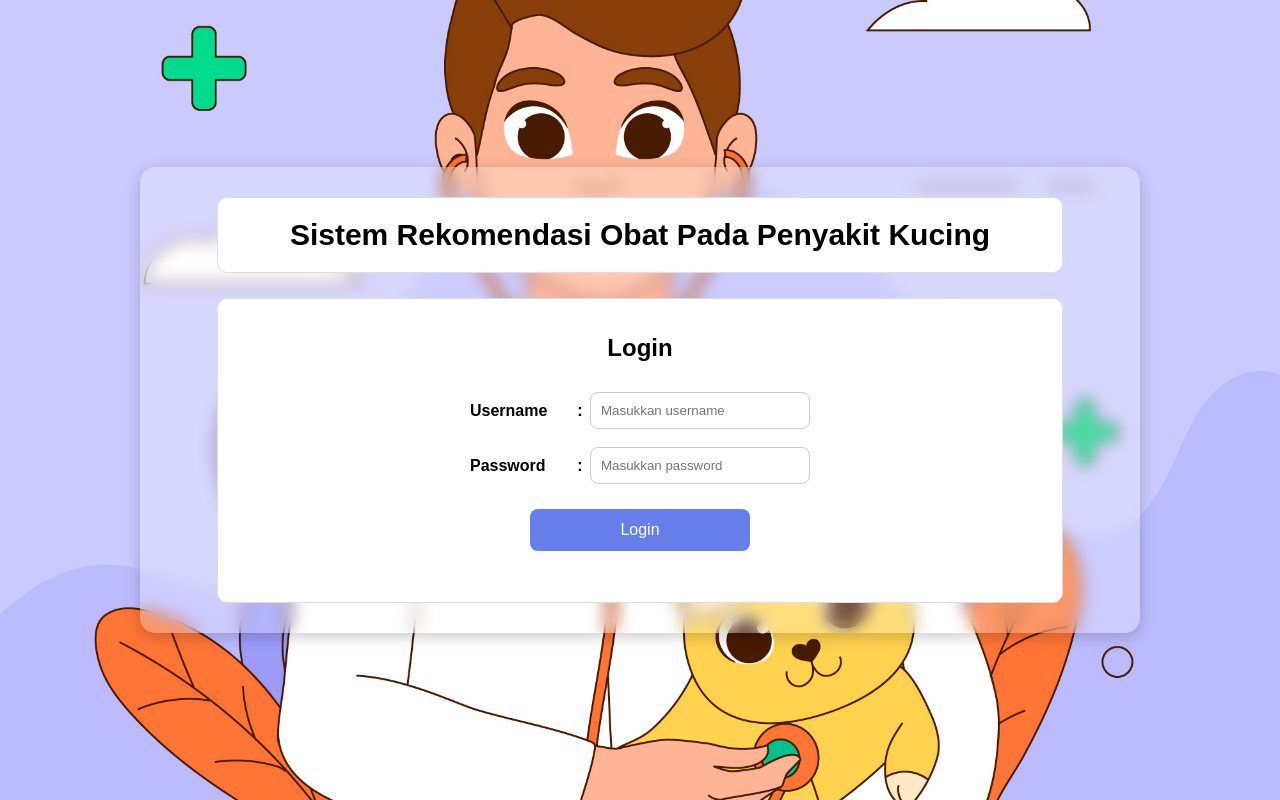
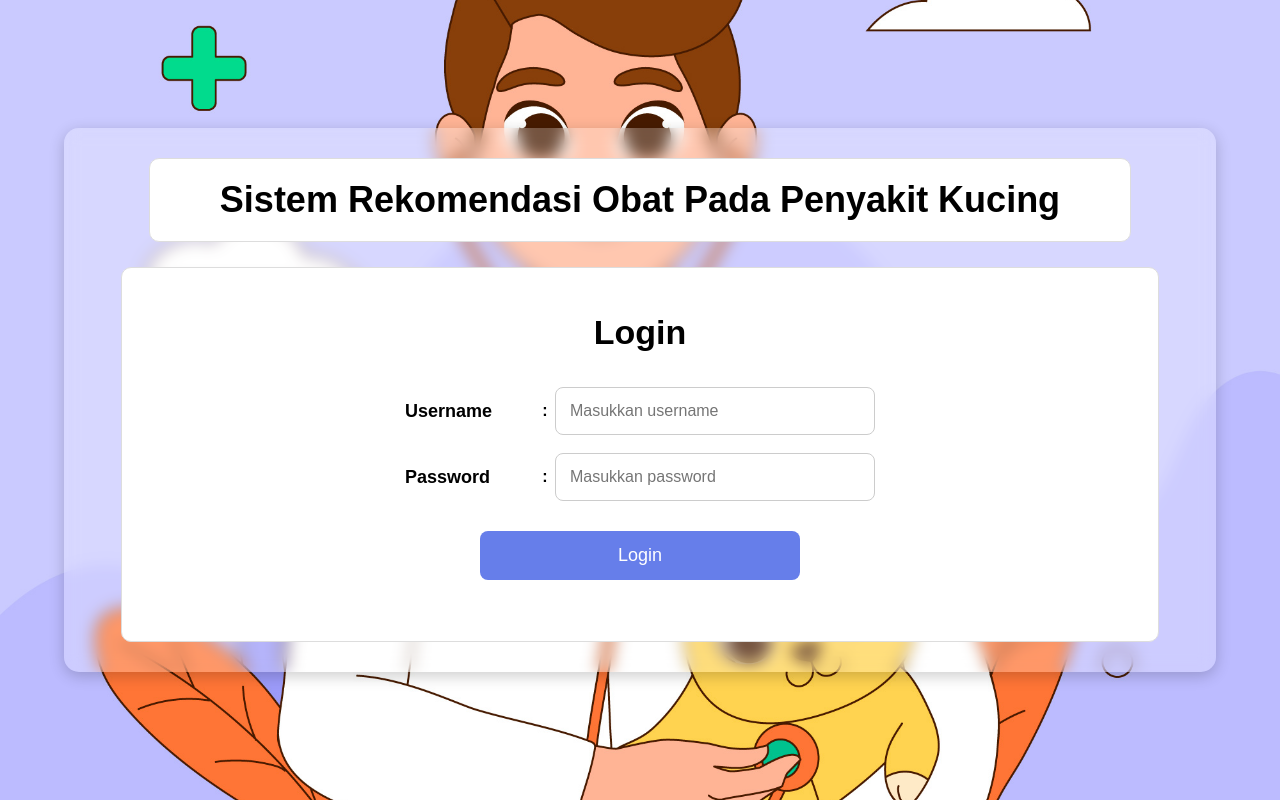
Before and after one commit to Sasaambarr/sistem-rekomendasi-pengobatan-kucing, a Flask app: page / in a window 1280 px wide. Run offline with Flask 3, Linux system fonts and the light colour scheme; parts of the project's set-up code (start-up, migrations or seed data) failed here and were passed over.

Commit message:
Update tampil web

```diff
--- a/templates/login.html
+++ b/templates/login.html
@@ -25,8 +25,8 @@ body{
 
 /* Container utama */
 .wrapper{
-    width:85%;
-    max-width:1000px;
+    width:90%;
+    max-width:1200px;
 
     background:rgba(255,255,255,0.25);
 
@@ -64,12 +64,12 @@ body{
 .header-box h1{
     margin:0;
     color:black;
-    font-size:30px;
+    font-size:36px;
 }
 
 /* Container Login */
 .login-box{
-    width:90%;
+    width:95%;
 
     margin:auto;
 
@@ -79,7 +79,7 @@ body{
 
     border-radius:10px;
 
-    padding:35px;
+    padding:45px;
 
     box-sizing:border-box;
 }
@@ -87,7 +87,8 @@ body{
 .login-box h2{
     text-align:center;
     margin-top:0;
-    margin-bottom:30px;
+    margin-bottom:35px;
+    font-size:34px;
 }
 
 /* Form di tengah */
@@ -103,9 +104,10 @@ body{
 }
 
 .form-row label{
-    width:100px;
+    width:130px;
     text-align:left;
     font-weight:bold;
+    font-size:18px;
 }
 
 .form-row span{
@@ -115,24 +117,26 @@ body{
 }
 
 .form-row input{
-    width:220px;
-    padding:10px;
+    width:320px;
+    padding:14px;
 
     border:1px solid #ccc;
     border-radius:8px;
 
     box-sizing:border-box;
+
+    font-size:16px;
 }
 
 /* Tombol Login */
 .btn-login{
-    width:220px;
+    width:320px;
 
     display:block;
 
-    margin:25px auto 0 auto;
+    margin:30px auto 0 auto;
 
-    padding:12px;
+    padding:14px;
 
     background:#667eea;
     color:white;
@@ -142,7 +146,7 @@ body{
 
     cursor:pointer;
 
-    font-size:16px;
+    font-size:18px;
 }
 
 .btn-login:hover{
```
Also changed, not shown: static/css/style.css (+34 -11 lines), templates/hasil.html (+8 -0 lines).
